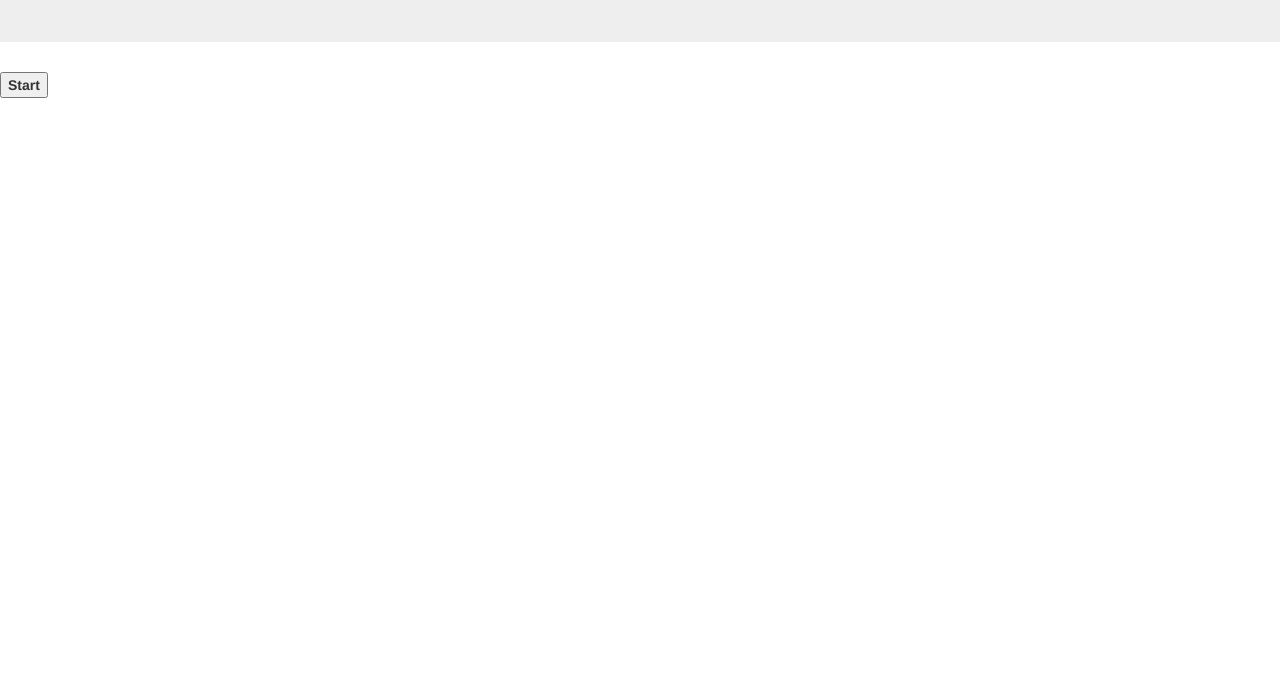
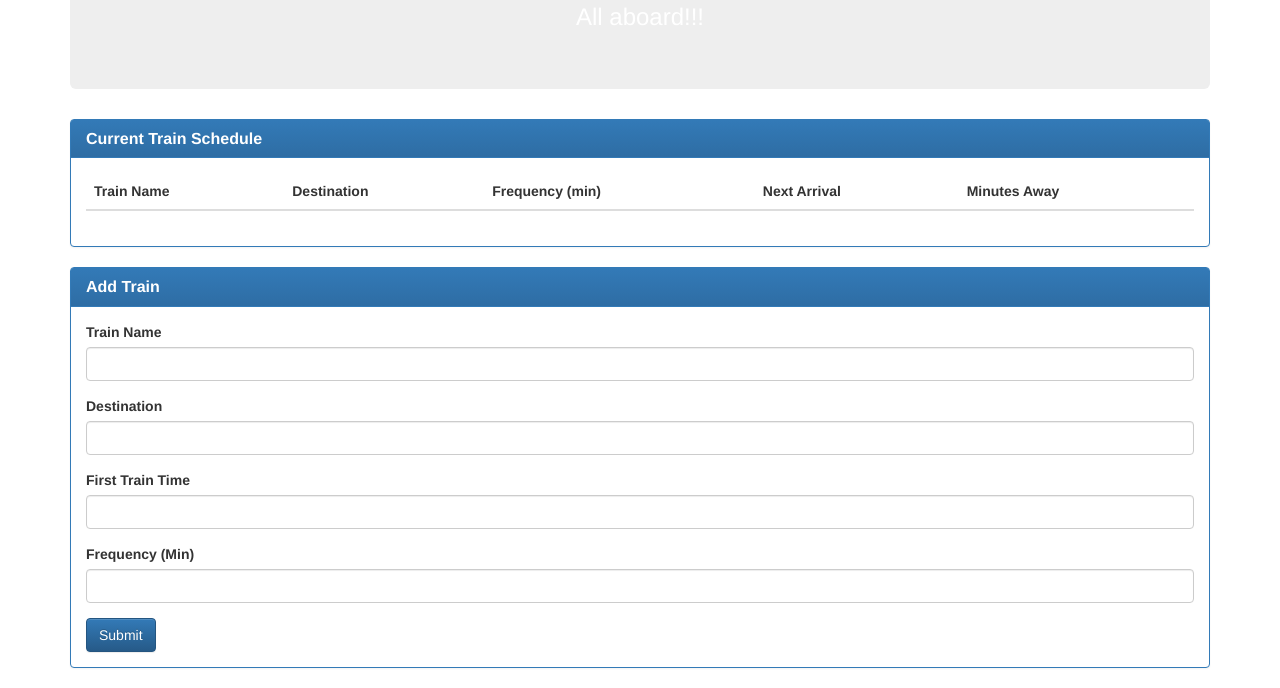
Before and after one commit to nickolasbuchanan/TrainTime, a plain HTML site: page index.html in a window 1280 px wide. Shown: the part 153-841 px from the top of the page. Before the commit the page ends 800 px from the top, so only its background shows below. Drawn offline with nearby package versions, Linux system fonts and the light colour scheme.

Commit message:
added the html framework

```diff
--- a/index.html
+++ b/index.html
@@ -5,32 +5,101 @@
 
   <meta charset="UTF-8">
   <title>Train Time</title>
+
+  <link rel="stylesheet" href="https://maxcdn.bootstrapcdn.com/bootstrap/3.3.7/css/bootstrap.min.css" integrity="sha384-BVYiiSIFeK1dGmJRAkycuHAHRg32OmUcww7on3RYdg4Va+PmSTsz/K68vbdEjh4u" crossorigin="anonymous">
+  <link rel="stylesheet" href="https://maxcdn.bootstrapcdn.com/bootstrap/3.3.7/css/bootstrap-theme.min.css" integrity="sha384-rHyoN1iRsVXV4nD0JutlnGaslCJuC7uwjduW9SVrLvRYooPp2bWYgmgJQIXwl/Sp" crossorigin="anonymous">
+
   <script type="text/javascript" src="https://cdnjs.cloudflare.com/ajax/libs/jquery/3.2.1/jquery.min.js"></script>
+  <script src="https://cdn.jsdelivr.net/momentjs/2.12.0/moment.min.js"></script>
 
-  <!-- Bootstrap CSS -->
-  <!-- Latest compiled and minified CSS -->
-  <link rel="stylesheet" href="https://maxcdn.bootstrapcdn.com/bootstrap/3.3.7/css/bootstrap.min.css" integrity="sha384-BVYiiSIFeK1dGmJRAkycuHAHRg32OmUcww7on3RYdg4Va+PmSTsz/K68vbdEjh4u" crossorigin="anonymous">
 
-  <link rel="stylesheet" href="https://maxcdn.bootstrapcdn.com/bootstrap/3.3.7/css/bootstrap-theme.min.css" integrity="sha384-rHyoN1iRsVXV4nD0JutlnGaslCJuC7uwjduW9SVrLvRYooPp2bWYgmgJQIXwl/Sp" crossorigin="anonymous">
 </head>
 
 <body>
 
-  <div id="wrapper" class="jumbotron">
-    <h1 class="text-center"><strong>Train Times</h1>
+  <div class="container">
 
-</div>
-    <div id="subwrapper">
-      <button id="start">Start</button>
+    <div class="jumbotron" style="background-color:#eeeeee; color: white">
+      <h1 class="text-center">When's that train coming?!?!?</h1>
+      <h3 class="text-center">All aboard!!!</h3>
     </div>
 
-
+    <div class= "row">
+      <div class="col-lg-12">
+        <div class="panel panel-primary">
+          <div class="panel-heading">
+            <h3 class="panel-title"><strong>Current Train Schedule</strong></h3>
+          </div>
+          <div class="panel-body">
+            <table class="table table-hover" id="trainTable">
+              <thead>
+                <tr>
+                  <th>Train Name</th>
+                  <th>Destination</th>
+                  <th>Frequency (min)</th>
+                  <th>Next Arrival</th>
+                  <th>Minutes Away</th>
+                </tr>
+              </thead>
+              <tbody>
+                <!--This area is empty-->
+              </tbody>
+            </table>
+          </div>
+        </div>
+      </div>
+    </div>
+    <div class="row">
+      <div class="col-lg-12">
+        <div class="panel panel-primary">
+          <div class="panel-heading">
+            <h3 class="panel-title"><strong>Add Train</strong></h3>
+          </div>
+          <div class="panel-body">
+              <form>
+                <div class="form-group">
+                  <label for="">Train Name</label>
+                  <input type="text" class="form-control" name="trainNameInput">
+                </div>
+                <div class="form-group">
+                  <label for="">Destination</label>
+                  <input type="text" class="form-control" name="destinationInput">
+                </div>
+                <div class="form-group">
+                  <label for="">First Train Time</label>
+                  <input type="text" class="form-control" name="firstTrainInput">
+                </div>
+                <div class="form-group">
+                  <label for="">Frequency (Min)</label>
+                  <input type="text" class="form-control" name="frequencyInput">
+                </div>
+                <button type="submit" class="btn btn-primary" id="addTrainBtn">Submit</button>
+              </form>
+          </div>
+        </div>
+      </div>
+    </div>
+  </div>
 
 
 <!--link to jQuery-->
 
  <!--link to javaScript file in assets-->
-<script src="assets/javascript/app.js"></script>
+
+<script src="https://www.gstatic.com/firebasejs/4.9.1/firebase.js"></script>
+<script>
+  // Initialize Firebase
+  var config = {
+    apiKey: "AIzaSyAt86Bgi5iQ9nOkZC24X_KpKgGfvTjad4Y",
+    authDomain: "traintime-efbc8.firebaseapp.com",
+    databaseURL: "https://traintime-efbc8.firebaseio.com",
+    projectId: "traintime-efbc8",
+    storageBucket: "",
+    messagingSenderId: "273365151017"
+  };
+  firebase.initializeApp(config);
+</script>
+<script src="assets/train.js"></script>
 </body>
 
 </html>
```
